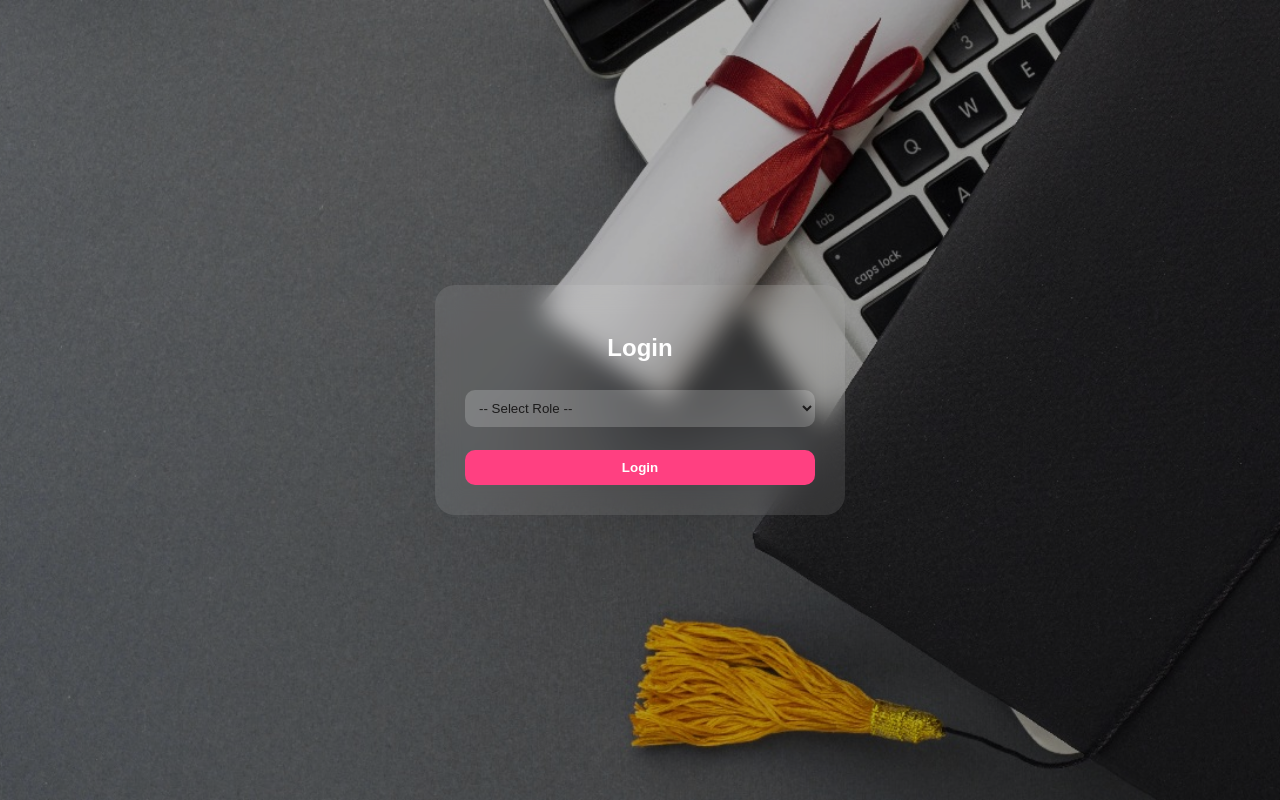
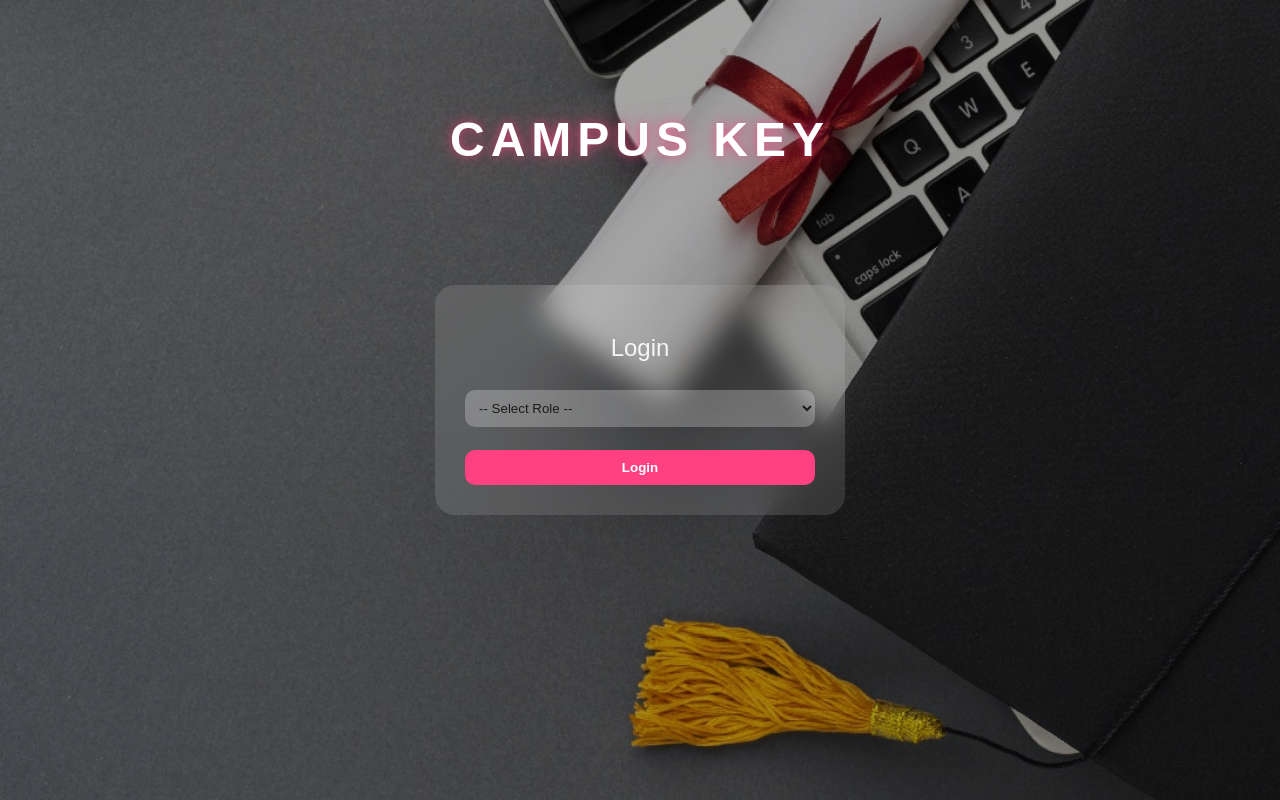
Before and after one commit to ociuzacademy/campus_key_backend, a Django app: page /adminapp/ in a window 1280 px wide. Run offline with Django 5.2, Linux system fonts and the light colour scheme.

Commit message:
Refactor HTML templates and update login logic for improved user experience

```diff
--- a/adminapp/templates/login.html
+++ b/adminapp/templates/login.html
@@ -5,7 +5,8 @@
 <head>
   <meta charset="UTF-8">
   <meta name="viewport" content="width=device-width, initial-scale=1.0">
-  <title>Login</title>
+  <title>CAMPUS KEY | Login</title>
+
   <style>
     body {
       margin: 0;
@@ -15,21 +16,43 @@
       align-items: center;
       background: url("{% static 'images/c8.jpg' %}") no-repeat center center/cover;
       font-family: 'Poppins', sans-serif;
+      position: relative;
     }
 
     body::before {
       content: "";
       position: absolute;
       inset: 0;
-      background: rgba(0, 0, 0, 0.3);
+      background: rgba(0, 0, 0, 0.35);
       z-index: 0;
     }
 
+    /* LOGO */
+    .logo-wrapper {
+      position: absolute;
+      top: 10%;
+      width: 100%;
+      text-align: center;
+      z-index: 2;
+    }
+
+    .logo-text {
+      font-size: 48px;
+      font-weight: 800;
+      letter-spacing: 6px;
+      color: #ffffff;
+      text-transform: uppercase;
+      text-shadow:
+        0 0 10px rgba(255, 64, 129, 0.6),
+        0 0 25px rgba(255, 64, 129, 0.4);
+    }
+
+    /* GLASS LOGIN BOX */
     .glass-box {
       position: relative;
       z-index: 1;
-      background: rgba(255, 255, 255, 0.1);
-      backdrop-filter: blur(12px);
+      background: rgba(255, 255, 255, 0.12);
+      backdrop-filter: blur(14px);
       border-radius: 20px;
       padding: 30px;
       width: 350px;
@@ -39,6 +62,8 @@
 
     .glass-box h2 {
       margin-bottom: 20px;
+      font-weight: 400;
+      opacity: 0.9;
     }
 
     .glass-box input,
@@ -48,12 +73,13 @@
       margin: 8px 0;
       border: none;
       border-radius: 10px;
-      background: rgba(255, 255, 255, 0.2);
+      background: rgba(255, 255, 255, 0.25);
       color: #1c1b1b;
+      outline: none;
     }
 
     .glass-box input::placeholder {
-      color: rgba(255, 255, 255, 0.7);
+      color: rgba(255, 255, 255, 0.75);
     }
 
     .glass-box button {
@@ -66,7 +92,7 @@
       color: #fff;
       font-weight: bold;
       cursor: pointer;
-      transition: 0.3s;
+      transition: 0.3s ease;
     }
 
     .glass-box button:hover {
@@ -74,67 +100,132 @@
       transform: translateY(-2px);
     }
 
-    .hidden {
-      display: none;
+    /* Alerts */
+    .alert {
+      padding: 10px 12px;
+      border-radius: 8px;
+      margin-bottom: 12px;
+      text-align: left;
+      opacity: 1;
+      transform: translateY(0);
+      transition: opacity 0.6s ease, transform 0.6s ease;
+    }
+
+    .alert.error {
+      background: rgba(255, 23, 68, 0.12);
+      border-left: 4px solid #ff1744;
+      color: #fff;
+    }
+
+    .alert.success {
+      background: rgba(0, 230, 118, 0.08);
+      border-left: 4px solid #00e676;
+      color: #fff;
+    }
+    .alert.hide {
+      opacity: 0;
+      transform: translateY(-8px);
+      pointer-events: none;
     }
   </style>
 </head>
 
 <body>
+
+  <!-- LOGO -->
+  <div class="logo-wrapper">
+    <h1 class="logo-text">CAMPUS KEY</h1>
+  </div>
+
+  <!-- LOGIN BOX -->
   <div class="glass-box">
     <h2>Login</h2>
+
+    {% if messages %}
+      {% for message in messages %}
+        <div class="alert {{ message.tags }}">{{ message }}</div>
+      {% endfor %}
+    {% endif %}
+
     <form method="post">
       {% csrf_token %}
+
       <select name="role" required onchange="toggleFields(this.value)">
         <option value="">-- Select Role --</option>
-        <option value="admin">Admin</option>
-        <option value="hod">HOD</option>
+        <option value="admin" {% if request.POST.role == "admin" %}selected{% endif %}>Admin</option>
+        <option value="hod" {% if request.POST.role == "hod" %}selected{% endif %}>HOD</option>
       </select>
+
       <div id="admin-fields" style="display:none;">
-        <input type="email" name="admin_email" placeholder="Admin Email">
+        <input type="email" name="admin_email" placeholder="Admin Email" value="{{ request.POST.admin_email }}">
         <input type="password" name="password" placeholder="Password">
       </div>
 
       <div id="hod-fields" style="display:none;">
-        <input type="email" name="hod_email" placeholder="HOD Email">
-        <input type="text" name="hod_id" placeholder="HOD ID">
+        <input type="email" name="hod_email" placeholder="HOD Email" value="{{ request.POST.hod_email }}">
+        <input type="text" name="hod_id" placeholder="HOD ID" value="{{ request.POST.hod_id }}">
       </div>
 
       <button type="submit">Login</button>
     </form>
-    <!-- {% if messages %}
-    <div>
-      {% for message in messages %}
-      <p style="color:yellow;">{{ message }}</p>
-      {% endfor %}
-    </div> -->
-    <!-- {% endif %} -->
   </div>
+
   <script>
     function toggleFields(role) {
-      // Hide all fields
-      document.getElementById("admin-fields").style.display = (role === "admin") ? "block" : "none";
-      document.getElementById("hod-fields").style.display = (role === "hod") ? "block" : "none";
+      document.getElementById("admin-fields").style.display =
+        (role === "admin") ? "block" : "none";
 
-      // Remove required from all
-      document.querySelectorAll("#admin-fields input, #hod-fields input").forEach(input => input.required = false);
+      document.getElementById("hod-fields").style.display =
+        (role === "hod") ? "block" : "none";
 
-      // Add required only to visible fields
+      document
+        .querySelectorAll("#admin-fields input, #hod-fields input")
+        .forEach(input => input.required = false);
+
       if (role === "admin") {
-        document.querySelectorAll("#admin-fields input").forEach(input => input.required = true);
-        document.querySelectorAll("#admin-fields input").forEach(input => input.value = "");
+        document
+          .querySelectorAll("#admin-fields input")
+          .forEach(input => input.required = true);
       }
+
       if (role === "hod") {
-        document.querySelectorAll("#hod-fields input").forEach(input => input.required = true);
-        document.querySelectorAll("#hod-fields input").forEach(input => input.value = "");
+        document
+          .querySelectorAll("#hod-fields input")
+          .forEach(input => input.required = true);
       }
     }
-    // On page load, show fields if a role is already selected
+
     window.onload = function () {
-      var roleSelect = document.querySelector('select[name="role"]');
+      const roleSelect = document.querySelector('select[name="role"]');
       toggleFields(roleSelect.value);
     };
+
+    // Auto-hide messages after 5 seconds; if a success message exists and a `next` query param is present, redirect after 5s
+    (function () {
+      const alerts = Array.from(document.querySelectorAll('.alert'));
+      if (!alerts || alerts.length === 0) return;
+
+      const params = new URLSearchParams(window.location.search);
+      const next = params.get('next');
+
+      // Hide alerts after 5s
+      setTimeout(() => {
+        alerts.forEach(a => {
+          a.classList.add('hide');
+          setTimeout(() => a.remove(), 700);
+        });
+      }, 5000);
+
+      // If there's a success alert and a next URL, navigate to it after 5s
+      const hasSuccess = alerts.some(a => a.classList.contains('success'));
+      if (hasSuccess && next) {
+        setTimeout(() => {
+          window.location.href = next;
+        }, 5000);
+      }
+    })();
   </script>
+
 </body>
 
 </html>
--- a/adminapp/views.py
+++ b/adminapp/views.py
@@ -2,7 +2,6 @@ from django.shortcuts import get_object_or_404, render
 from .models import *
 from campuskeyapi.models import *
 # Create your views here.
-
 def admin_hod_login(request):
     if request.method == "POST":
         role = request.POST.get("role")
@@ -22,7 +21,8 @@ def admin_hod_login(request):
                 request.session["admin_id"] = admin.id
                 request.session["role"] = "admin"
                 messages.success(request, "Admin login successful!")
-                return render(request, "adminapp/index.html", {"admin_email": admin.admin_email})
+                # redirect back to login page so template can show message, then JS will redirect to admin index
+                return redirect(f"{reverse('admin_hod_login')}?next={reverse('index')}")
             except tbl_admin.DoesNotExist:
                 messages.error(request, "Invalid admin credentials.")
                 return redirect("admin_hod_login")
@@ -33,7 +33,8 @@ def admin_hod_login(request):
                 request.session["hod_id"] = hod.id
                 request.session["role"] = "hod"
                 messages.success(request, "HOD login successful!")
-                return redirect("hod_index")
+                # redirect back to login page so template can show message, then JS will redirect to HOD index
+                return redirect(f"{reverse('admin_hod_login')}?next={reverse('hod_index')}")
             except tbl_hod.DoesNotExist:
                 messages.error(request, "Invalid HOD credentials.")
                 return redirect("admin_hod_login")
@@ -43,7 +44,6 @@ def admin_hod_login(request):
             return redirect("admin_hod_login")
 
     return render(request, "login.html")
-
 # adminapp/views.py
 from django.shortcuts import render
 
@@ -598,15 +598,13 @@ from django.shortcuts import render, redirect
 from adminapp.models import tbl_hod
 
 def hod_index(request):
-    if "hod_id" not in request.session:  # check login
+    if "hod_id" not in request.session:
         return redirect("admin_hod_login")
 
-    # fetch the logged-in HOD
     hod_id = request.session["hod_id"]
     hod = tbl_hod.objects.get(id=hod_id)
 
     return render(request, "hodapp/hod_index.html", {"hod": hod})
-
 
 
 from django.shortcuts import render, redirect
```
Also changed, not shown: adminapp/templates/adminapp/index.html (+7 -30 lines), adminapp/templates/hodapp/hod_index.html (+6 -3 lines).
